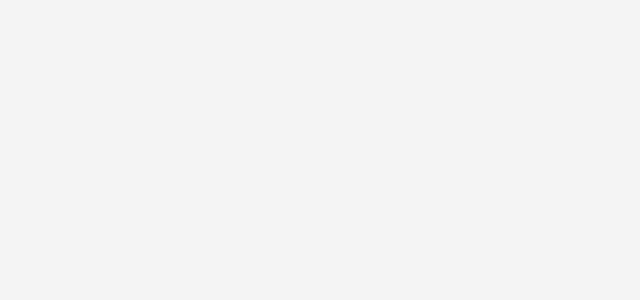
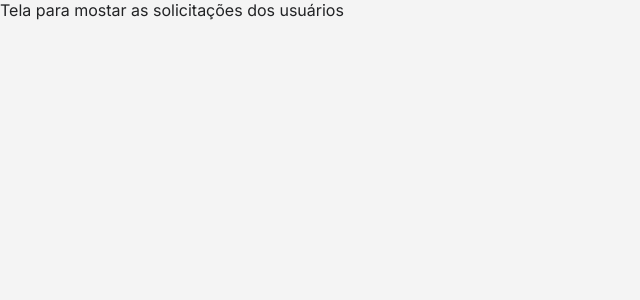
Before and after one commit to bianca01moreira/Projeto-Futuro-Bianca, a React (Vite) app in the folder ProjetoCursos/: page /Solicitacoes in a window 1280 px wide. Before the commit this address had no page. Shown: the top 300 px of the page, without its empty margins (0-640 px from the left). Built offline with nearby package versions, Linux system fonts and the light colour scheme.

Commit message:
criei a tela onde dará para verificar as solicitações dos usuários

```diff
--- a/ProjetoCursos/src/App.jsx
+++ b/ProjetoCursos/src/App.jsx
@@ -5,6 +5,7 @@ import SolicitarAcesso from "./Paginas/SolicitarAcesso"
 import TelaInicio from "./Paginas/telaInicio"
 import CriarCurso from "./Paginas/Administracao/CriarCurso"
 import IniciarJornada from "./Paginas/DarCurso/IniciarJornada"
+import Solicitacoes from "./Paginas/Administracao/Solicitacoes"
 
 function App() {
   let estiloFundo = {
@@ -19,6 +20,7 @@ function App() {
         <Route path="/telaInicio" element={<TelaInicio/>}/>
         <Route path="/CriarCurso" element={<CriarCurso/>} />
         <Route path="IniciarJornada" element={<IniciarJornada/>}/>
+        <Route path="/Solicitacoes" element={<Solicitacoes/>}/>
       </Routes>
     </div>
   )
--- /dev/null
+++ b/ProjetoCursos/src/Paginas/Administracao/Solicitacoes.jsx
@@ -0,0 +1,11 @@
+///Aqui vão estar as solicitações que serão realizadas
+function Solicitacoes(){
+    return(
+        <>
+            Tela para mostar as solicitações dos usuários
+
+        </>
+    )
+
+}
+export default Solicitacoes;
```
